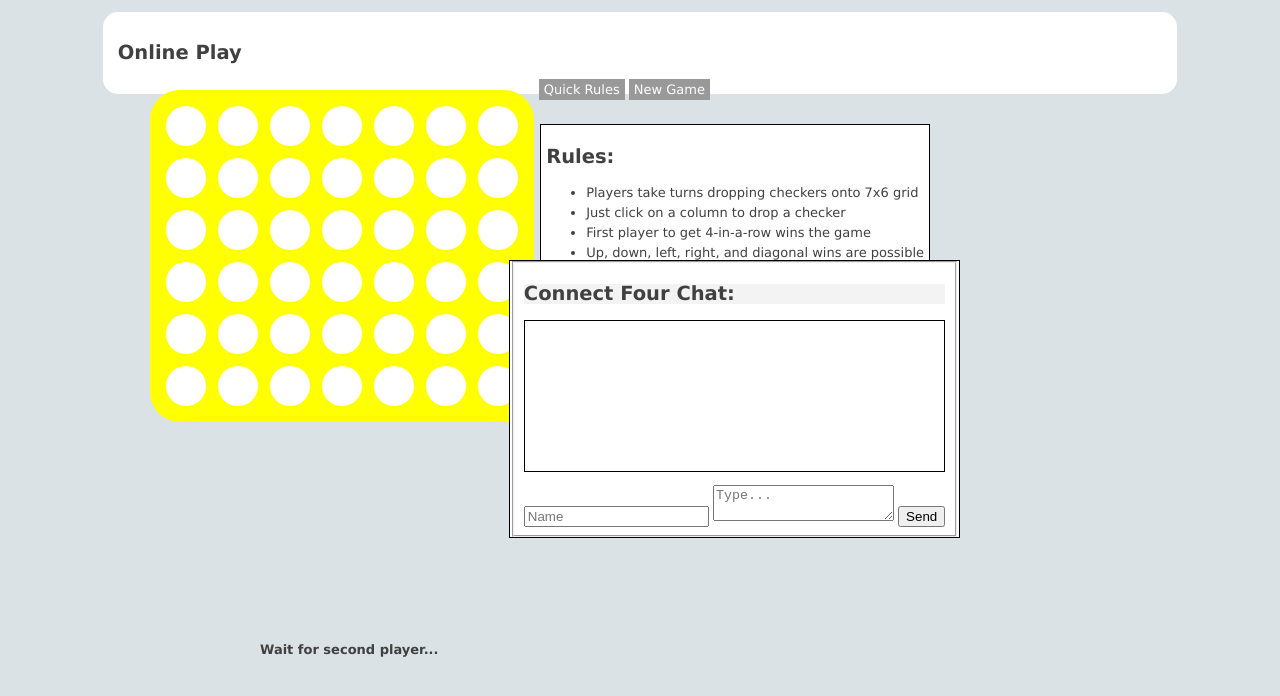
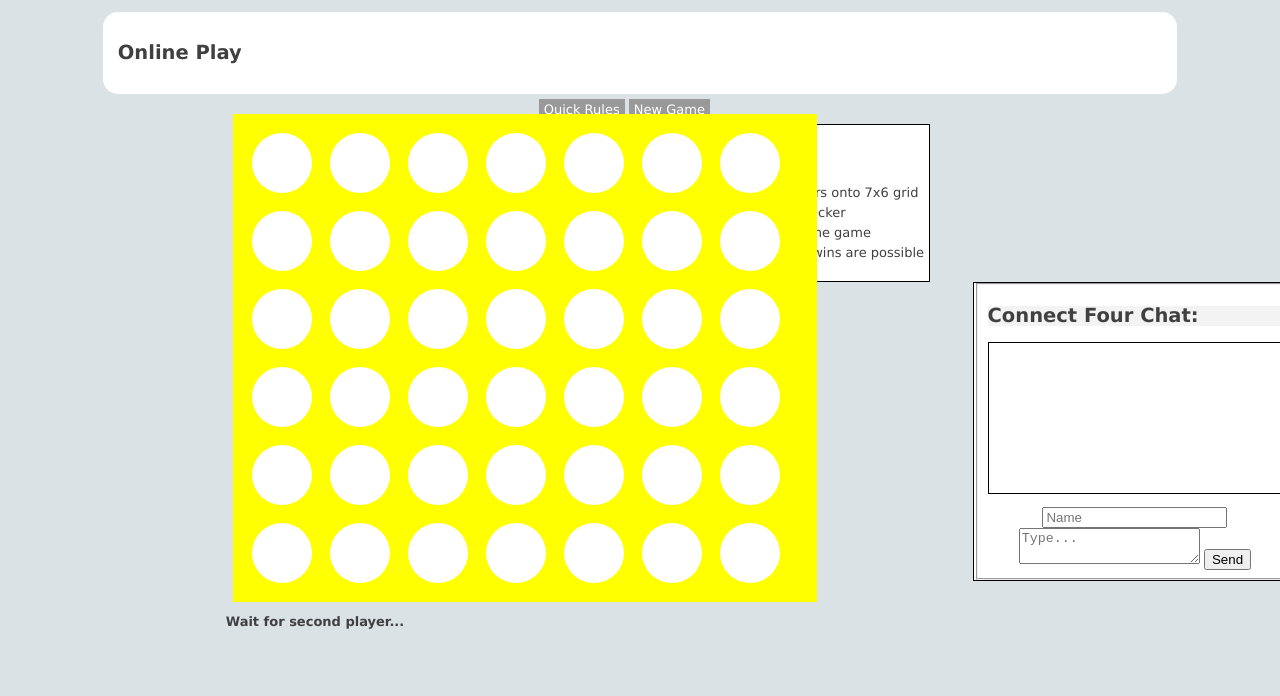
Before and after one commit to louiehernandez95/Connect-Four-Web-Game, a website: page public/html/gamem.html in a window 1280 px wide. Shown: the part 80-776 px from the top of the page. Drawn offline with nearby package versions, Linux system fonts and the light colour scheme; files that its build step writes are made by us from their sources; no server answers; files whose address does not match are found by name.

Commit message:
Updated css files

```diff
--- a/public/styles/multiplayer.css
+++ b/public/styles/multiplayer.css
@@ -7,45 +7,42 @@
 
 #container>div>div {
     float: left;
-    width: 40px;
-    height: 40px;
-    margin: 6px;
+    width: 60px;
+    height: 60px;
+    margin: 9px;
     background-color: white;
-    -moz-border-radius: 20px;
-    border-radius: 20px;
+    -moz-border-radius: 30px;
+    border-radius: 30px;
 }
 
 #whoPlaysMessage {
-    position: fixed;
-    bottom: 50px;
-    left: 250px;
+    position: relative;
+    right: 325px;
     font-weight: bold;
 }
 
 #winner {
-    position: fixed;
-    bottom: 50px;
-    left: 250px;
+    position: relative;
+    right: 325px;
     font-weight: bold;
 }
 
 #container {
-    width: 364px;
-    height: 312px;
+    width: 564px;
+    height: 468px;
     padding: 10px;
-    position: fixed;
-    left: 150px;
-    top: 170px;
+    position: relative;
+    left: 130px;
     background-color: yellow;
-    -moz-border-radius: 30px;
-    border-radius: 30px;
+
 }
 
 #create-message {
-    position: fixed;
+    position: relative;
     border: 1px solid #000;
-    top: 340px;
-    right: 320px;
+    width: 30%;
+    left:870px;
+    bottom: 360px;
     background-color: #ffffff;
 }
 
@@ -125,7 +122,7 @@ ul.tabs {
     padding: 0;
     position: fixed;
     right: 570px;
-    top: 160px;
+    top: 180px;
 }
 
 ul.tabs li {
```
Also changed, not shown: public/html/leaderboard.html (+4 -1 lines), public/styles/local.css (+20 -6 lines), package.json (line endings or trailing spaces), 1 other file.
